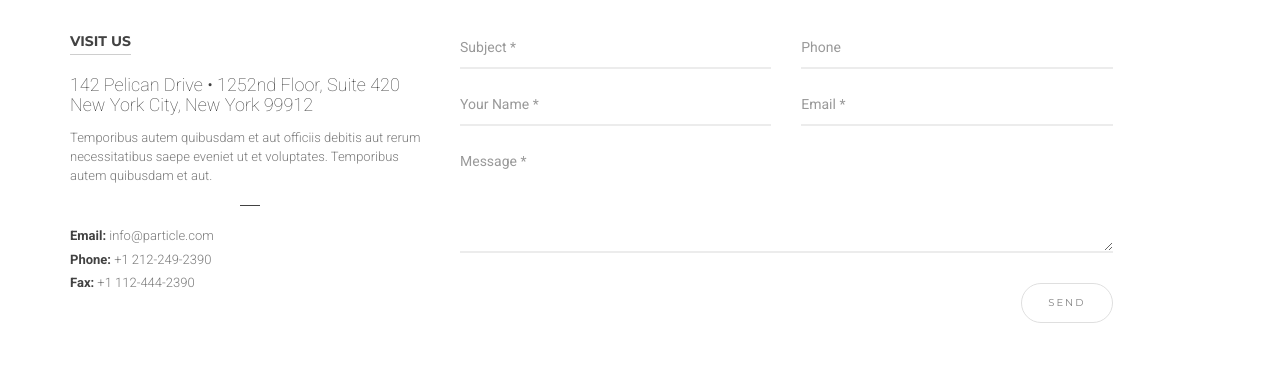
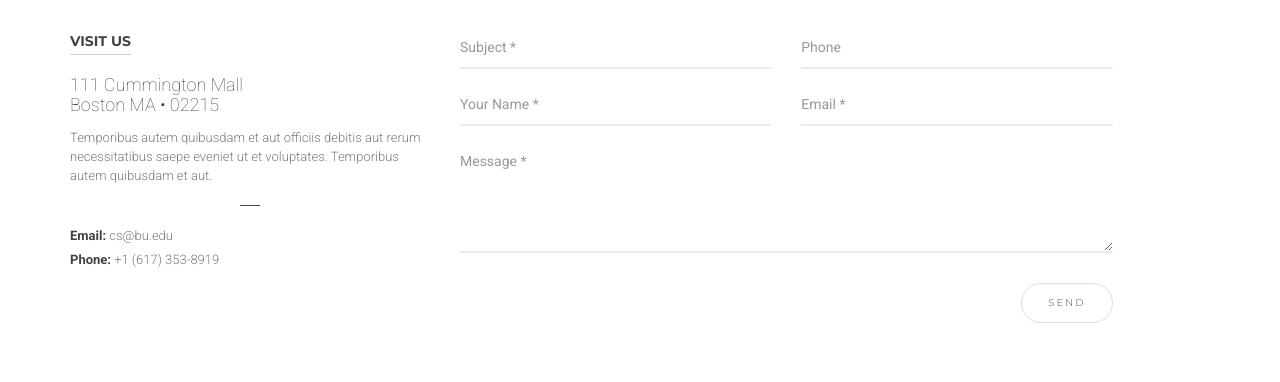
Before and after one commit to MiDAS-BU/midaslab-website, a plain HTML site: page website/index.html in a window 1280 px wide. Shown: the part 3815-4197 px from the top of the page. Drawn offline with nearby package versions, Linux system fonts and the light colour scheme; some packages are replaced by stand-ins of ours; files whose address does not match are found by name; a web font is replaced by a local one.

Commit message:
Add proper maps.

```diff
--- a/website/index.html
+++ b/website/index.html
@@ -235,12 +235,11 @@
 				<div class="row">
 					<div class="col-sm-5 col-lg-4">
 						<h5 class="heading-1 mb20">Visit Us</h5>
-						<h4 class="mb15">142 Pelican Drive • 1252nd Floor, Suite 420<br>New York City, New York 99912</h4>
+						<h4 class="mb15">111 Cummington Mall <br> Boston MA • 02215</h4>
 						<p class="no-margin text-xs-small">Temporibus autem quibusdam et aut officiis debitis aut rerum necessitatibus saepe eveniet ut et voluptates. Temporibus autem quibusdam et aut.</p>
 						<hr class="mini-hr">
-						<p class="text-xs-small mb5"><strong class="text-switch">Email:</strong> info@particle.com</p>
-						<p class="text-xs-small mb5"><strong class="text-switch">Phone:</strong> +1 212-249-2390</p>
-						<p class="text-xs-small mb5"><strong class="text-switch">Fax:</strong> +1 112-444-2390</p>
+						<p class="text-xs-small mb5"><strong class="text-switch">Email:</strong> cs@bu.edu</p>
+						<p class="text-xs-small mb5"><strong class="text-switch">Phone:</strong> +1 (617) 353-8919</p>
 					</div><!-- /.column -->
 					<div class="col-sm-6 col-lg-7 mt30-xs">
 						<form data-toggle="validator" id="contactForm" name="contactForm">
@@ -333,7 +332,7 @@
 
 		<!-- Javascript Files -->
 		<script type="text/javascript" src="js/bootstrap.min.js"></script>
-		<script src="https://maps.googleapis.com/maps/api/js?key=AIzaSyArLNT3t4qsJEBmR0R9P_6ueLIQz0Jvt1M&callback=initMap" async defer></script>
+		<script src="https://maps.googleapis.com/maps/api/js?key=AIzaSyB_qmSmLWwX3IvNN4iyNJYEiyX71MAQGq4&callback=initMap" async defer></script>
 		<script type="text/javascript">
 			/* ---- Google Maps ---- */
 			function initMap() {
@@ -343,7 +342,7 @@
 					scaleControl: false,
 					scrollwheel: false,
 					disableDoubleClickZoom: true,
-					center: new google.maps.LatLng(40.6700, -73.9400), // New York
+					center: new google.maps.LatLng(42.349020, -71.103540), // New York
 					styles: [{
 						"featureType": "landscape",
 						"stylers": [{
```
